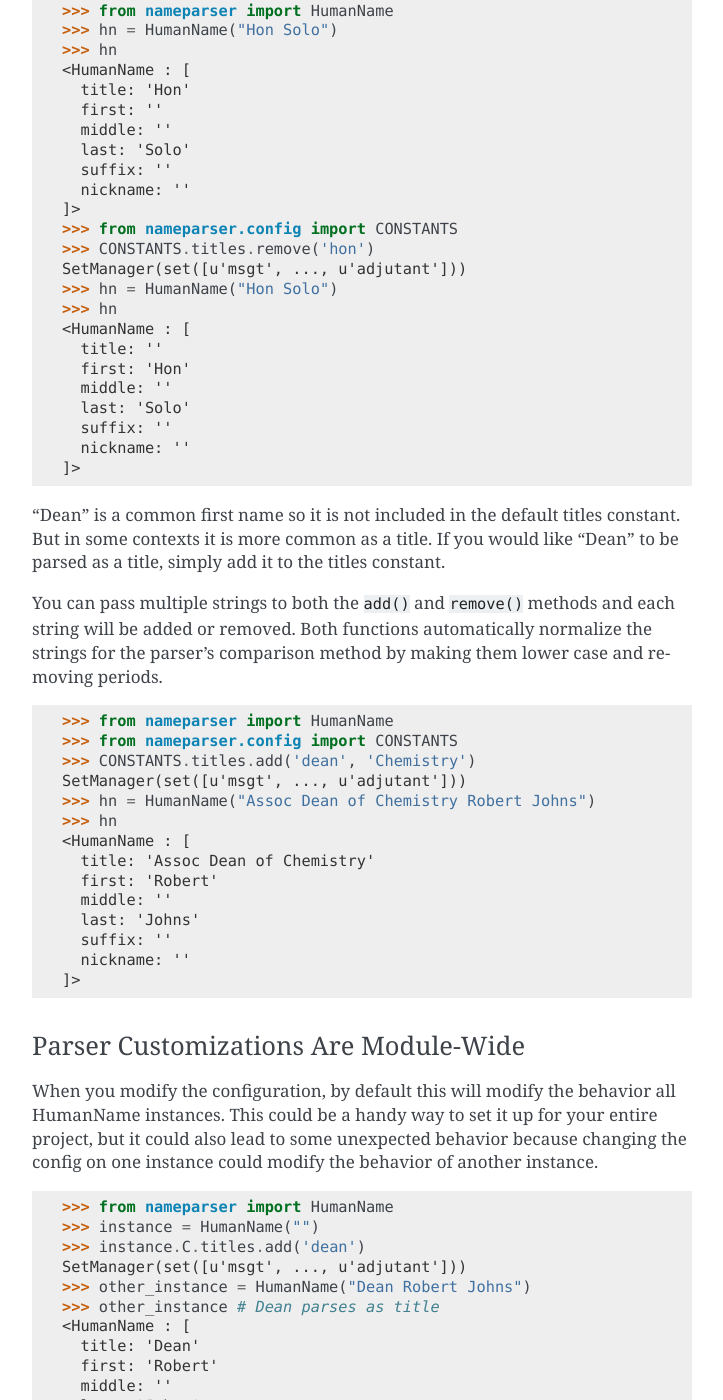
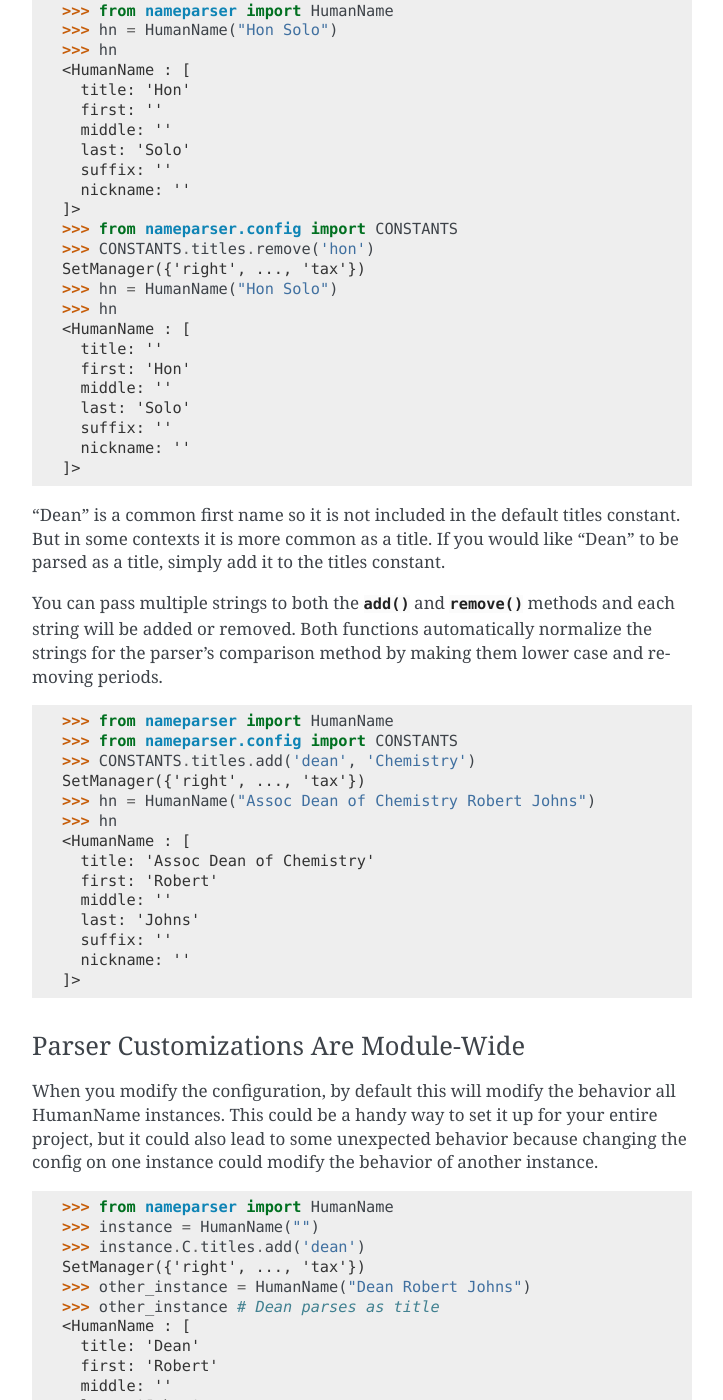
Before and after one commit to derek73/python-nameparser, a Sphinx documentation site: the page built from docs/customize.rst, in a window 1280 px wide and 1400 px high, scrolled down 1613 px. Shown: the whole window, without its empty margins (388-1111 px from the left). Built offline with Sphinx 7.4.7, drawn with Linux system fonts in a browser that asks for light colours; pages that are not in the unit, such as notebooks, are missing from menus; the version number could not be read and is left out; some of the changed text lies outside the part shown.

```diff
--- a/docs/customize.rst
+++ b/docs/customize.rst
@@ -46,7 +46,7 @@ The other is the ``C`` attribute of a ``HumanName`` instance, e.g.
     <Constants() instance>
 
 Both places are usually a reference to the same shared module-level
-:py:class:`~nameparser.config.Constants` instance, depending on how you
+:py:class:`~nameparser.config.CONSTANTS` instance, depending on how you
 instantiate the :py:class:`~nameparser.parser.HumanName` class (see below).
 
 Take a look at the :py:mod:`nameparser.config` documentation to see what's
@@ -82,7 +82,7 @@ constant so that "Hon" can be parsed as a first name.
     ]>
     >>> from nameparser.config import CONSTANTS
     >>> CONSTANTS.titles.remove('hon')
-    SetManager(set([u'msgt', ..., u'adjutant']))
+    SetManager({'right', ..., 'tax'})
     >>> hn = HumanName("Hon Solo")
     >>> hn
     <HumanName : [
@@ -110,7 +111,7 @@ making them lower case and removing periods.
     >>> from nameparser import HumanName
     >>> from nameparser.config import CONSTANTS
     >>> CONSTANTS.titles.add('dean', 'Chemistry')
-    SetManager(set([u'msgt', ..., u'adjutant']))
+    SetManager({'right', ..., 'tax'})
     >>> hn = HumanName("Assoc Dean of Chemistry Robert Johns")
     >>> hn
     <HumanName : [
@@ -137,7 +138,7 @@ the config on one instance could modify the behavior of another instance.
     >>> from nameparser import HumanName
     >>> instance = HumanName("")
     >>> instance.C.titles.add('dean')
-    SetManager(set([u'msgt', ..., u'adjutant']))
+    SetManager({'right', ..., 'tax'})
     >>> other_instance = HumanName("Dean Robert Johns")
     >>> other_instance # Dean parses as title
     <HumanName : [
@@ -164,7 +165,7 @@ reference to the module-level config values with the behavior described above.
     >>> instance.has_own_config
     False
     >>> instance.C.titles.add('dean')
-    SetManager(set([u'msgt', ..., u'adjutant']))
+    SetManager({'right', ..., 'tax'})
     >>> other_instance = HumanName("Dean Robert Johns", None) # <-- pass None for per-instance config
     >>> other_instance
     <HumanName : [
@@ -203,7 +204,7 @@ those changes with ``repr()``.
       nickname: ''
     ]>
     >>> CONSTANTS.titles.add('dean')
-    SetManager(set([u'msgt', ..., u'adjutant']))
+    SetManager({'right', ..., 'tax'})
     >>> hn
     <HumanName : [
       title: ''
```
Also changed, not shown: other parts of docs/customize.rst (+2 -1 lines), docs/usage.rst (+10 -7 lines), 3 other files.
